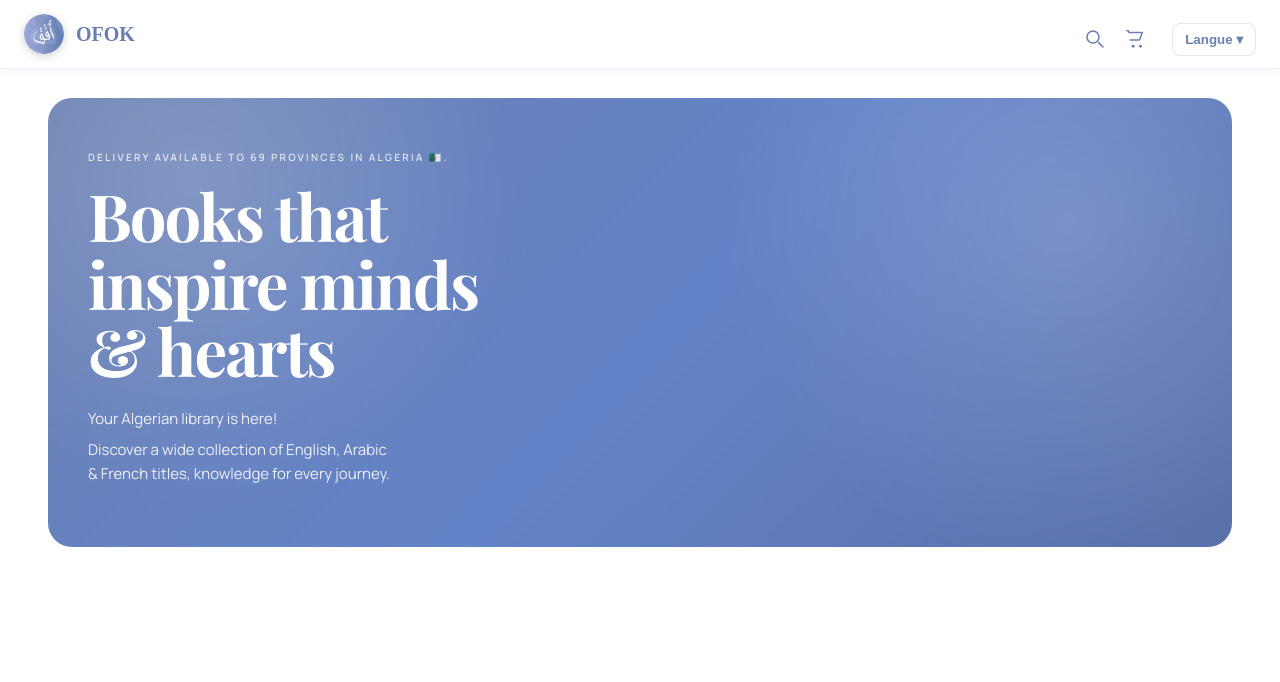
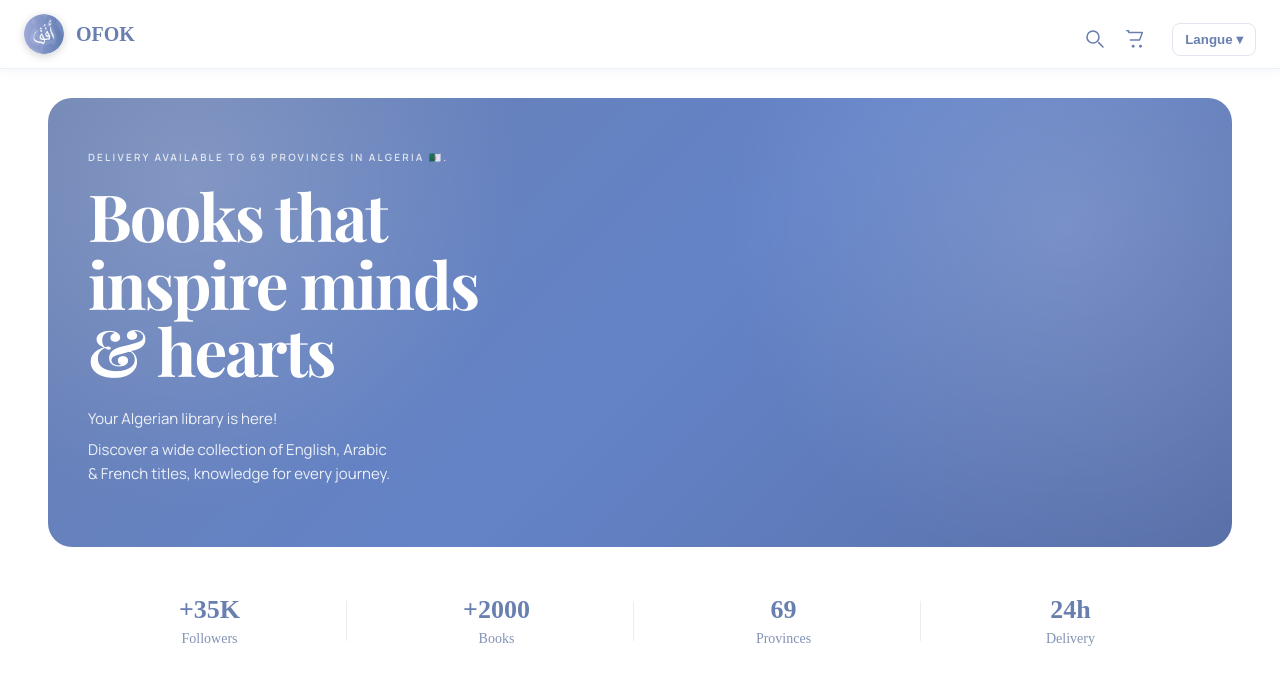
Before and after one commit to loubnaamez10/OFOKstore_website, a React (Vite) app in the folder client/: page / in a window 1280 px wide. Shown: the top 682 px of the page. Built offline with nearby package versions, Linux system fonts and the light colour scheme.

Commit message:
fixing the infos row

```diff
--- a/client/src/pages/Home.css
+++ b/client/src/pages/Home.css
@@ -118,3 +118,69 @@
     font-size: 16px;
   }
 }
+
+/* banner image under hero */
+.home-banner-image {
+  width: 100%;
+  display: flex;
+  justify-content: center;
+  margin-top: 20px;
+}
+.home-banner-image img {
+  max-width: 1100px;
+  width: 100%;
+  height: auto;
+  border-radius: 8px;
+}
+
+/* stats row */
+.home-stats {
+  width: 100%;
+  display: flex;
+  justify-content: center;
+  margin-top: 26px;
+}
+.home-stats__inner {
+  display: flex;
+  gap: 48px;
+  align-items: center;
+  justify-content: center;
+  max-width: 1100px;
+  width: 100%;
+  padding: 22px 16px;
+  background: transparent;
+}
+.stat {
+  flex: 1 1 0;
+  display: flex;
+  flex-direction: column;
+  align-items: center;
+  justify-content: center;
+  color: var(--ofok-text);
+  position: relative;
+}
+.stat:not(:last-child)::after {
+  content: "";
+  position: absolute;
+  right: -18px;
+  top: 6px;
+  bottom: 6px;
+  width: 1px;
+  background: rgba(105,127,176,0.14);
+}
+.stat__num {
+  font-size: 26px;
+  font-weight: 800;
+  color: var(--ofok-purple-2);
+}
+.stat__label {
+  font-size: 14px;
+  margin-top: 6px;
+  color: rgba(90,111,157,0.75);
+}
+
+@media (max-width: 720px) {
+  .home-stats__inner { gap: 16px; }
+  .stat__num { font-size: 20px; }
+  .stat__label { font-size: 13px; }
+}
--- a/client/src/pages/Home.jsx
+++ b/client/src/pages/Home.jsx
@@ -2,7 +2,8 @@ import "./Home.css";
 
 export default function Home() {
 	return (
-		<section className="home-hero" aria-labelledby="home-hero-title">
+			<>
+				<section className="home-hero" aria-labelledby="home-hero-title">
 			<div className="home-hero__content">
 				<div className="home-hero__copy">
 					<p className="home-hero__eyebrow">Delivery Available To 69 Provinces In Algeria 🇩🇿.</p>
@@ -13,6 +14,30 @@ export default function Home() {
 					</p>
 				</div>
 			</div>
-		</section>
+			</section>
+			{/* decorative image/banner under hero - replace src with your image path */}
+
+			{/* stats row */}
+			<section className="home-stats" aria-hidden>
+			<div className="home-stats__inner">
+				<div className="stat">
+					<div className="stat__num">+35K</div>
+					<div className="stat__label">Followers</div>
+				</div>
+				<div className="stat">
+					<div className="stat__num">+2000</div>
+					<div className="stat__label">Books</div>
+				</div>
+				<div className="stat">
+					<div className="stat__num">69</div>
+					<div className="stat__label">Provinces</div>
+				</div>
+				<div className="stat">
+					<div className="stat__num">24h</div>
+					<div className="stat__label">Delivery</div>
+				</div>
+			</div>
+			</section>
+		</>
 	);
 }
```
